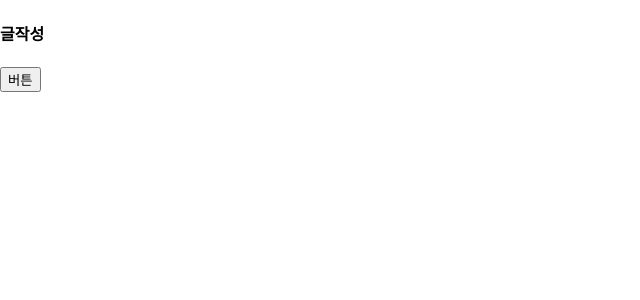
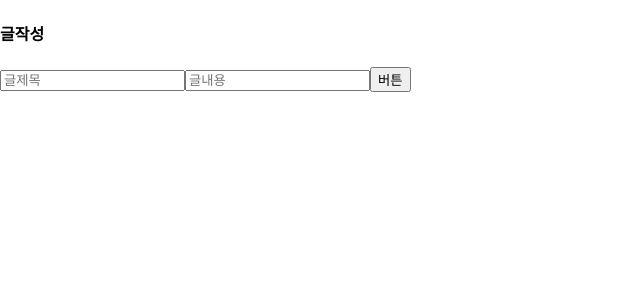
Before and after one commit to chloeryu/YSL, a Next.js app: page /write in a window 1280 px wide. Shown: the top 300 px of the page, without its empty margins (0-640 px from the left). Built offline with nearby package versions, Linux system fonts and the light colour scheme.

Commit message:
<input> placeholder

```diff
--- a/app/write/page.js
+++ b/app/write/page.js
@@ -3,6 +3,8 @@ export default function Write() {
     <div>
       <h4>글작성</h4>
       <form action="/api/test" method="POST">
+        <input name="title" placeholder="글제목" />
+        <input name="content" placeholder="글내용" />
         <button type="submit">버튼</button>
       </form>
     </div>
```
